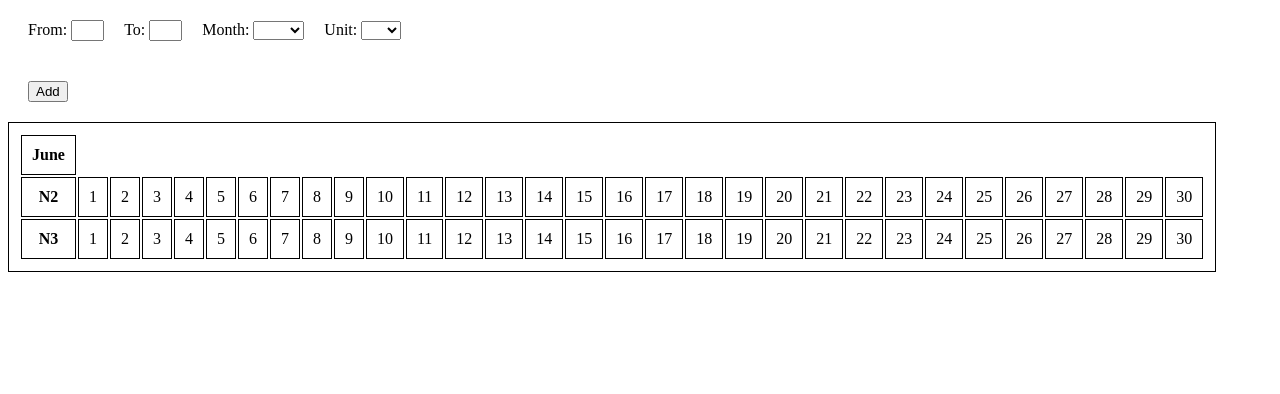
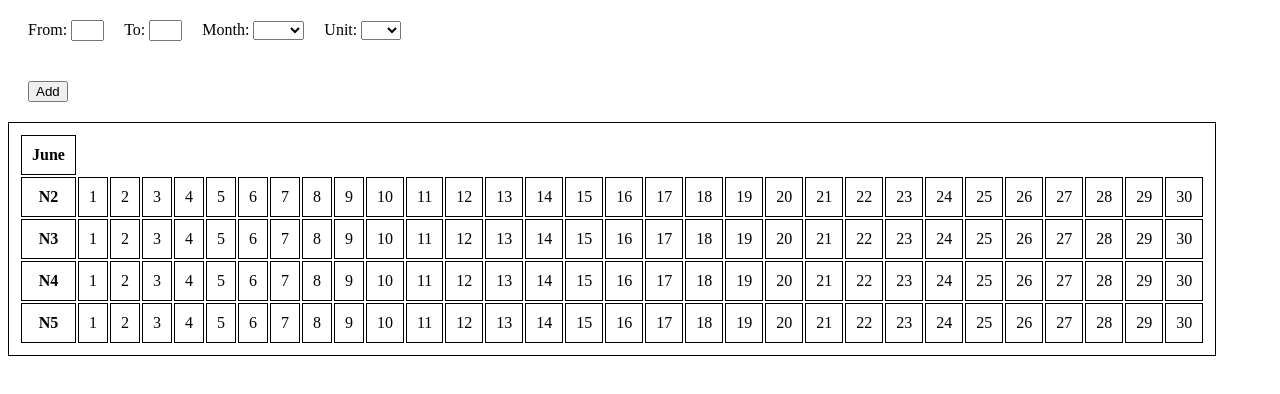
Before and after one commit to mkujun/reservations-calendar, an Angular app: page / in a window 1280 px wide. Shown: the top 394 px of the page. Built offline with nearby package versions, Linux system fonts and the light colour scheme.

Commit message:
domain refactoring, added 'booking'

```diff
--- a/src/app/app.component.html
+++ b/src/app/app.component.html
@@ -26,7 +26,7 @@
     <th>N2</th>
     <td
       [ngClass]="{ 'td-booked': item.booked === true }"
-      *ngFor="let item of N2June; index as i"
+      *ngFor="let item of BookingN2June; index as i"
     >
       {{ item.day }}
     </td>
@@ -35,7 +35,25 @@
     <th>N3</th>
     <td
       [ngClass]="{ 'td-booked': item.booked === true }"
-      *ngFor="let item of N3June; index as i"
+      *ngFor="let item of BookingN3June; index as i"
+    >
+      {{ item.day }}
+    </td>
+  </tr>
+  <tr>
+    <th>N4</th>
+    <td
+      [ngClass]="{ 'td-booked': item.booked === true }"
+      *ngFor="let item of BookingN4June; index as i"
+    >
+      {{ item.day }}
+    </td>
+  </tr>
+  <tr>
+    <th>N5</th>
+    <td
+      [ngClass]="{ 'td-booked': item.booked === true }"
+      *ngFor="let item of BookingN5June; index as i"
     >
       {{ item.day }}
     </td>
--- a/src/app/app.component.ts
+++ b/src/app/app.component.ts
@@ -1,6 +1,6 @@
 import { Component, OnInit } from '@angular/core';
 import { FormGroup, FormControl } from '@angular/forms';
-import { Day } from './month.model';
+import { Booking } from './booking.model';
 
 @Component({
   selector: 'app-root',
@@ -9,8 +9,12 @@ import { Day } from './month.model';
 })
 export class AppComponent implements OnInit {
   title = 'reservations-calendar';
-  N2June: Day[] = [];
-  N3June: Day[] = [];
+
+  BookingN2June: Booking[] = [];
+  BookingN3June: Booking[] = [];
+  BookingN4June: Booking[] = [];
+  BookingN5June: Booking[] = [];
+
   period = new FormGroup({
     from: new FormControl(''),
     to: new FormControl(''),
@@ -18,39 +22,36 @@ export class AppComponent implements OnInit {
     month: new FormControl(''),
   });
 
-  ngOnInit(): void {
+  constructor() {
     for (let index = 1; index <= 30; index++) {
-      const N2June: Day = {
-        day: index,
-        month: 'June',
-        unit: 'N2',
-        booked: false,
-      };
-      this.N2June.push(N2June);
-
-      const N3June: Day = {
-        day: index,
-        month: 'June',
-        unit: 'N3',
-        booked: false,
-      };
-      this.N3June.push(N3June);
+      const bookingN2June = new Booking(index, 'June', 'N2', false);
+      this.BookingN2June.push(bookingN2June);
+      const bookingN3June = new Booking(index, 'June', 'N3', false);
+      this.BookingN3June.push(bookingN3June);
+      const bookingN4June = new Booking(index, 'June', 'N4', false);
+      this.BookingN4June.push(bookingN4June);
+      const bookingN5June = new Booking(index, 'June', 'N5', false);
+      this.BookingN5June.push(bookingN5June);
     }
   }
+
+  ngOnInit(): void {
+    console.log(this.BookingN2June);
+    console.log(this.BookingN3June);
+  }
+
   onSubmitPeriod() {
-    console.log(this.period.value);
-    console.log(this.N2June);
-
     const key = this.period.value.unit + this.period.value.month;
     const from = this.period.value.from;
     const to = this.period.value.to;
 
     if (key == 'N2June') {
-      this.N2June.map((d) => {
+      this.BookingN2June.map((d) => {
         if (d.day >= from && d.day <= to) {
           d.booked = true;
         }
       });
+    } else if (key == 'N3June') {
     }
   }
 }
--- /dev/null
+++ b/src/app/booking.model.ts
@@ -0,0 +1,13 @@
+export class Booking {
+  day: number;
+  month: string;
+  unit: string;
+  booked: boolean;
+
+  constructor(day: number, month: string, unit: string, booked: boolean) {
+    this.day = day;
+    this.month = month;
+    this.unit = unit;
+    this.booked = booked;
+  }
+}
--- a/src/app/month.model.ts
+++ /dev/null
@@ -1,6 +0,0 @@
-export interface Day {
-  day: number;
-  month: string;
-  unit: string;
-  booked: boolean;
-}
```
